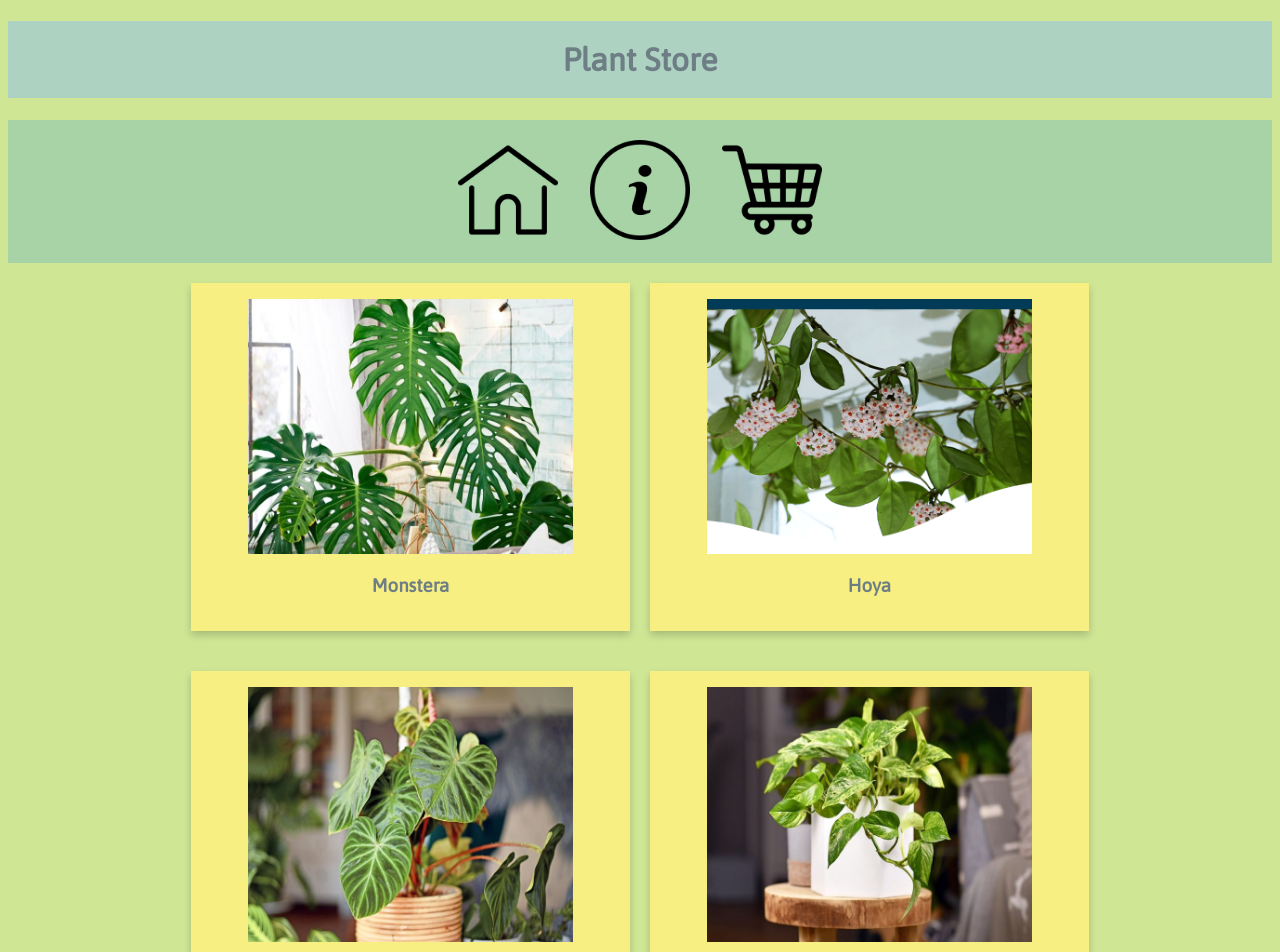
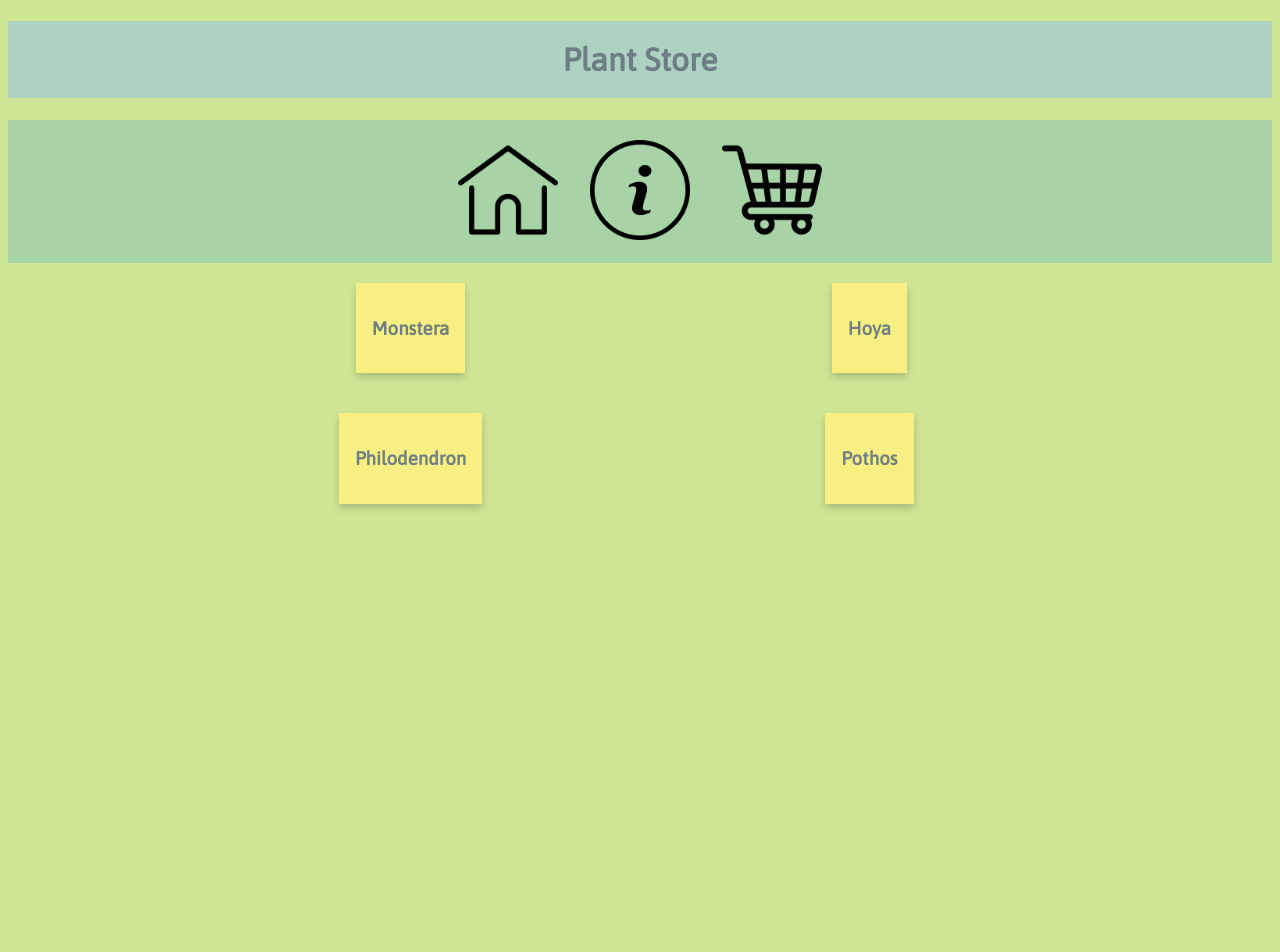
Before and after one commit to gdizon/plantstore, a React (Create React App) app: page / in a window 1280 px wide. Shown: the top 952 px of the page. After the commit the page ends 800 px from the top, so only its background shows below. Built offline with nearby package versions, Linux system fonts and the light colour scheme.

Commit message:
hardcode text

```diff
--- a/src/Home.js
+++ b/src/Home.js
@@ -11,7 +11,7 @@ const Home = () => {
                 <div class="column">
                     <a href='/monstera'>
                     <div class="card">
-                        <img src={monstera} width='80%'></img>
+                        {/* <img src={monstera} width='80%'></img> */}
                         <h3>Monstera</h3>
                     </div>
                     </a>
@@ -19,7 +19,7 @@ const Home = () => {
                 <div class="column">
                     <a href='/hoya'>
                     <div class="card">
-                        <img src={hoya} width='80%'></img>
+                        {/* <img src={hoya} width='80%'></img> */}
                         <h3>Hoya</h3>
                     </div>
                     </a>
@@ -29,7 +29,7 @@ const Home = () => {
                 <div class="column">
                     <a href='/philodendron'>
                     <div class="card">
-                        <img src={philodendron} width='80%'></img>
+                        {/* <img src={philodendron} width='80%'></img> */}
                         <h3>Philodendron</h3>
                     </div>
                     </a>
@@ -37,7 +37,7 @@ const Home = () => {
                 <div class="column">
                     <a href='/pothos'>
                     <div class="card">
-                        <img src={pothos} width='80%'></img>
+                        {/* <img src={pothos} width='80%'></img> */}
                         <h3>Pothos</h3>
                     </div>
                     </a>
```
